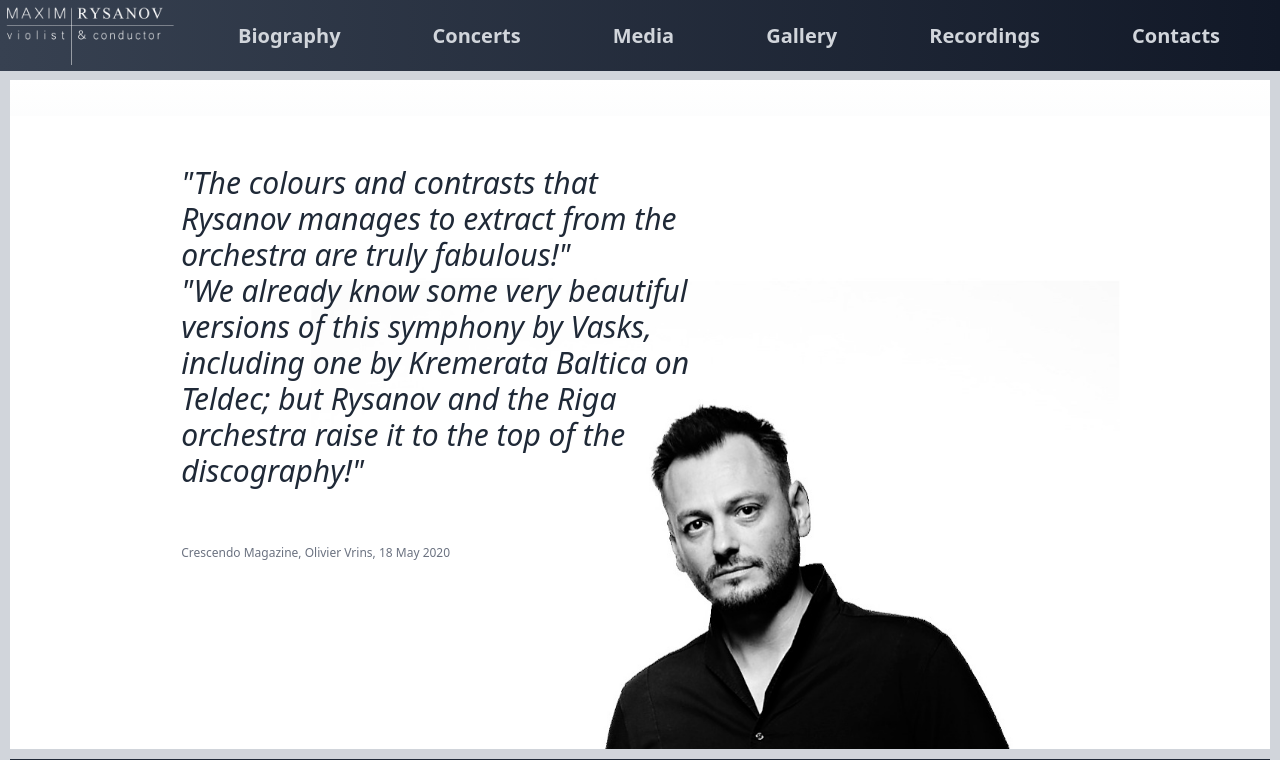
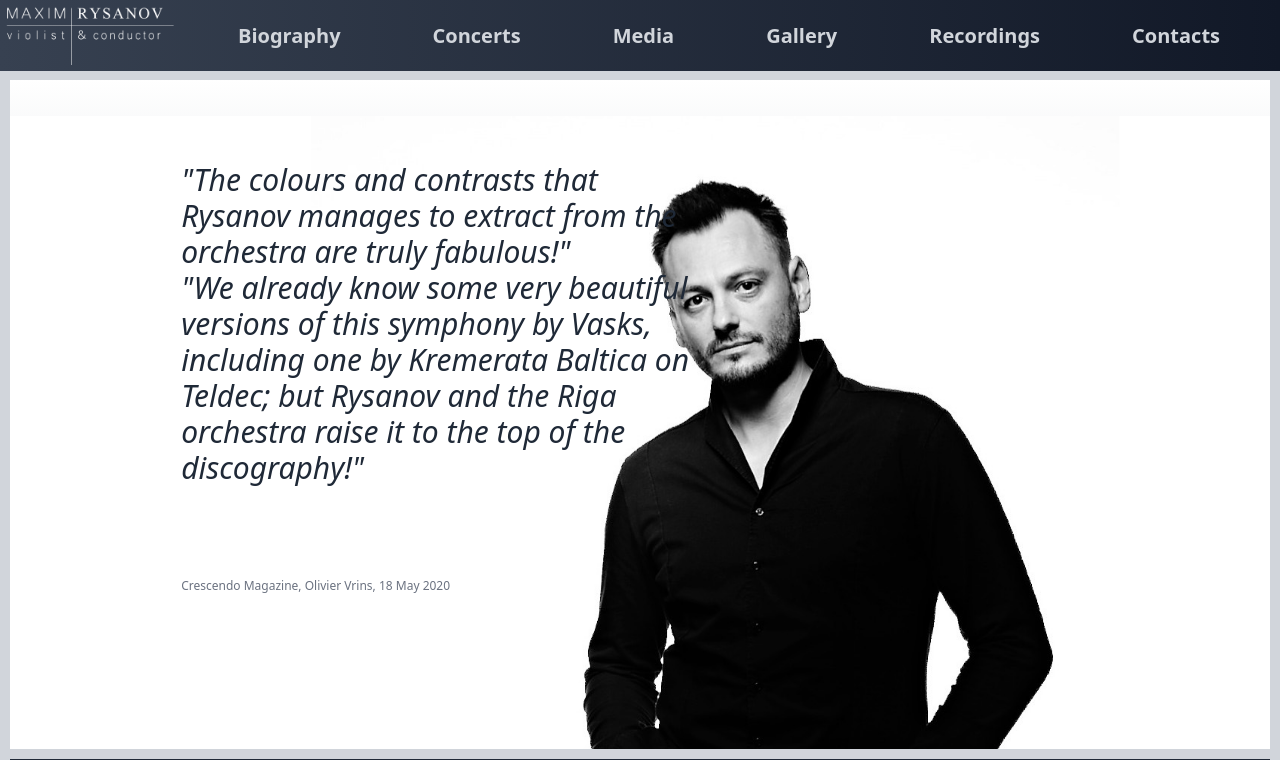
Before and after one commit to vladyslavt97/Maxim-Rysanov, a Next.js app: page / in a window 1280 px wide. Shown: the top 760 px of the page. Built offline with nearby package versions, Linux system fonts and the light colour scheme.

Commit message:
Corrections

```diff
--- a/components/HomePage.tsx
+++ b/components/HomePage.tsx
@@ -6,13 +6,14 @@ type Props = {}
 
 export default function HomePage({}: Props) {
   return (
-    <div className='bg-gradient-to-b from-white to-gray-300 w-full border-[10px] border-gray-300 absolute top-[70px] rounded text-black sm:h-[93%] h-[90%]'>
-        <div className='absolute top-[6%] flex justify-center items-start h-[60vh] text-gray-800 flex-col text-sm md:text-md z-30 md:text-2xl xl:text-3xl xl:font-light lg:leading-relaxed md:ml-[5%] lg:ml-[12%]'>
+    <div className='bg-gradient-to-b from-white to-gray-400 w-full border-[10px] border-gray-300 absolute top-[70px] rounded text-black sm:h-[93%] h-[90%]'>
+        <div className='absolute top-[8%] flex justify-center items-start h-[60vh] text-gray-800 flex-col text-sm md:text-md z-30 md:text-2xl xl:text-3xl xl:font-light lg:leading-relaxed md:ml-[5%] lg:ml-[12%]'>
             <p className='italic w-[45%] sm:w-[50%] p-5'>
                 &quot;The colours and contrasts that Rysanov manages to extract from the orchestra are truly fabulous!&quot;
                 <br/>
                 &quot;We already know some very beautiful versions of this symphony by Vasks, including one by Kremerata Baltica on Teldec; but Rysanov and the Riga orchestra raise it to the top of the discography!&quot;
             </p>
+            <br/>
             <br/>
             <p className='text-gray-500 w-full px-5 pb-5 text-xs'>Crescendo Magazine, Olivier Vrins, 18 May 2020</p>
         </div>
--- a/pages/gallery.tsx
+++ b/pages/gallery.tsx
@@ -9,7 +9,7 @@ type Props = {}
 export default function Contacts({}: Props) {
   return (
     <div className='h-[100vh] flex justify-center items-center flex-col text-black'>
-        <h1 className='font-bold m-5'>Gallery</h1>
+        <h1 className='font-bold mb-5'>Gallery</h1>
         <div className='flex flex-row overflow-scroll gap-10 justify-start pl-10 pb-5'>
             <Image src="/gallery/mr1.jpg" alt="photo" width={250} height={250} className='rounded-lg'/>
             <Image src="/gallery/mr2.jpg" alt="photo" width={250} height={250} className='rounded-lg'/>
```
Also changed, not shown: public/home.jpg.
